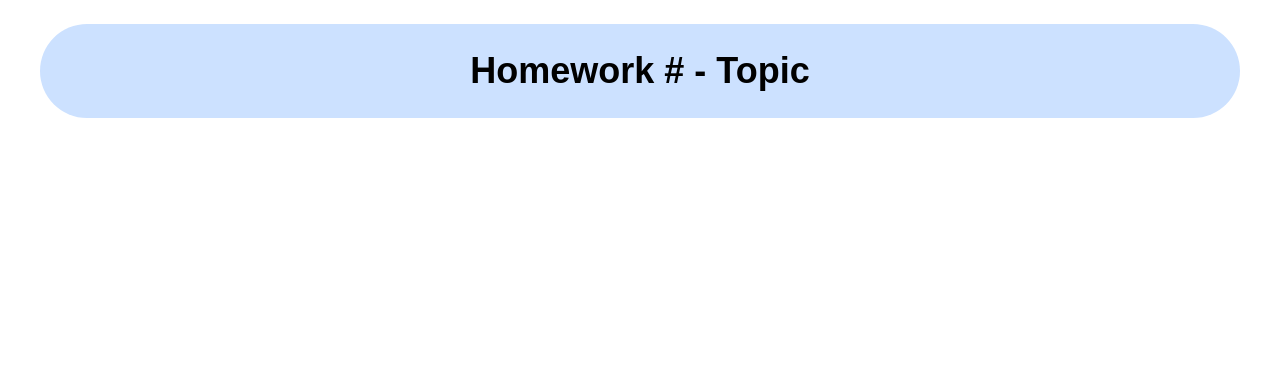
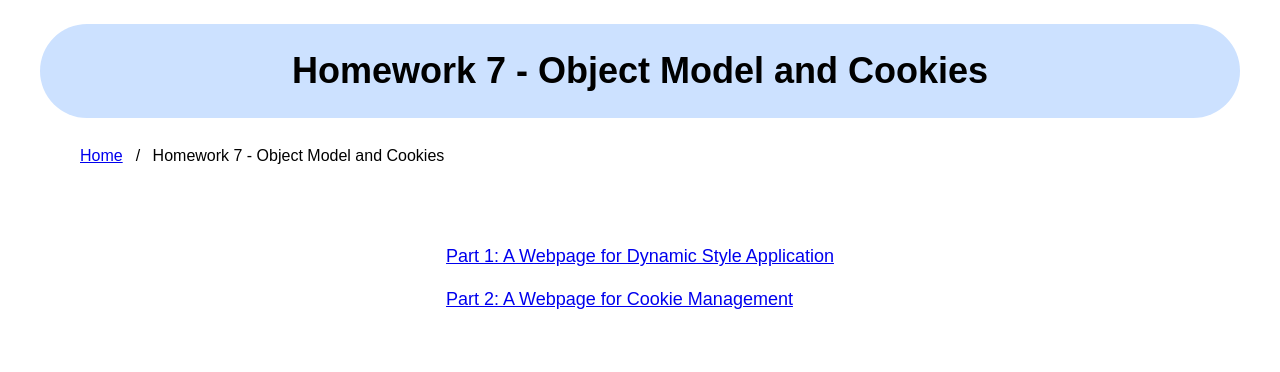
Before and after one commit to EemiaDev/EemiaDev.github.io, a plain HTML site: page Hw7.html in a window 1280 px wide. Drawn offline with Linux system fonts and the light colour scheme.

Commit message:
Update Hw7.html

```diff
--- a/Hw7.html
+++ b/Hw7.html
@@ -2,9 +2,9 @@
 <html lang="en">
 <head>
 <meta charset="utf-8">
-<meta name="description" content="JavaScript/Ajax Programming Homework 3: Functions">
-<title>Functions</title>
-<link rel="icon" href="Images/CIS114.png" type="image">
+<meta name="description" content="JavaScript/Ajax Programming Homework 7: Object Model and Cookies">
+<title>Object Model and Cookies</title>
+<link rel="icon" href="Images/CIS114.png">
     <style>
       header {
         background-color: #cce1ff;
@@ -42,7 +42,7 @@
       }
       /* Homework links styling */
       .homework-links {
-        max-width: 500px;
+        max-width: fit-content;
         margin: 0 auto;
         padding: 40px;
         text-align: left;
@@ -56,19 +56,18 @@
 
 <body>
     <header>
-      <h1>Homework # - Topic</h1>
+      <h1>Homework 7 - Object Model and Cookies</h1>
     </header>
-<!--
+
     <ul class="breadcrumb">
       <li><a href="Hw1.html">Home</a></li>
-      <li>Homework 3 - Functions</li>
+      <li>Homework 7 - Object Model and Cookies</li>
     </ul>
 
     <ul class="homework-links">
-      <li><a href="Hw3P1.html">Part 1: Create a Webpage That Calculates Student Grades</a></li>
-      <li><a href="Hw3P2.html">Part 2: Create a Webpage That Calculates Weekly Earnings</a></li>
-      <li><a href="Hw3P3EC.html">Extra Credit: Create a Web Page for an Educational Game</a></li>
+      <li><a href="Hw7P1.html">Part 1: A Webpage for Dynamic Style Application</a></li>
+      <li><a href="Hw7P2.html">Part 2: A Webpage for Cookie Management</a></li>
     </ul>
--->
+
 </body>
 </html>
```
